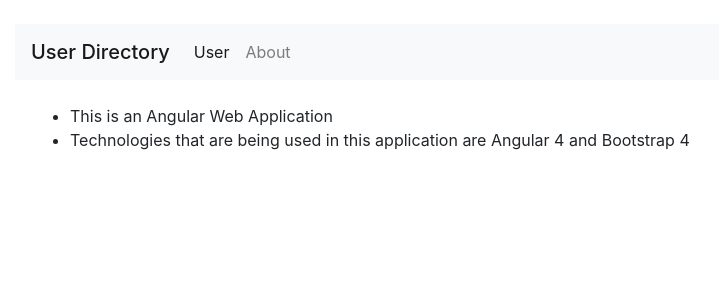
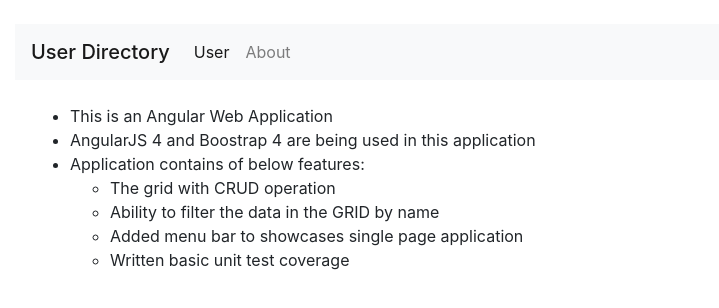
Before and after one commit to vijaykumar07/WebApplication, an Angular app in the folder AngularApplication/: page /about in a window 1280 px wide. Shown: the top 308 px of the page, without its empty margins (70-789 px from the left). Built offline with nearby package versions, Linux system fonts and the light colour scheme.

Commit message:
Updated the about component with latest content

```diff
--- a/AngularApplication/src/app/about/about/about.component.html
+++ /dev/null
@@ -1,3 +0,0 @@
-<p>
-  about works!
-</p>
--- a/AngularApplication/src/app/components/about/about.component.html
+++ b/AngularApplication/src/app/components/about/about.component.html
@@ -2,7 +2,15 @@
   <div class="container-fluid">
     <ul>
       <li>This is an Angular Web Application</li>
-      <li>Technologies that are being used in this application are Angular 4 and Bootstrap 4</li>
+      <li>AngularJS 4 and Boostrap 4 are being used in this application</li>
+      <li>Application contains of below features:
+        <ul>
+          <li>The grid with CRUD operation</li>
+          <li>Ability to filter the data in the GRID by name</li>
+          <li>Added menu bar to showcases single page application</li>
+          <li>Written basic unit test coverage</li>
+        </ul>
+      </li>
     </ul>
   </div>
 </div>
--- a/AngularApplication/src/app/components/users/users.component.ts
+++ b/AngularApplication/src/app/components/users/users.component.ts
@@ -45,7 +45,7 @@ export class UsersComponent implements OnInit {
   createUser() {
       this.isUserCreate = true;
       this.isUserUpdate = false;
-
+      this.userForm.reset();
   }
 
   updateUser(user) {
```
Also changed, not shown: AngularApplication/src/app/about/about/about.component.ts (deleted, +0 -15 lines), AngularApplication/src/app/about/about/about.component.css (deleted), 1 other file (tests, documents, lock files or other folders).
